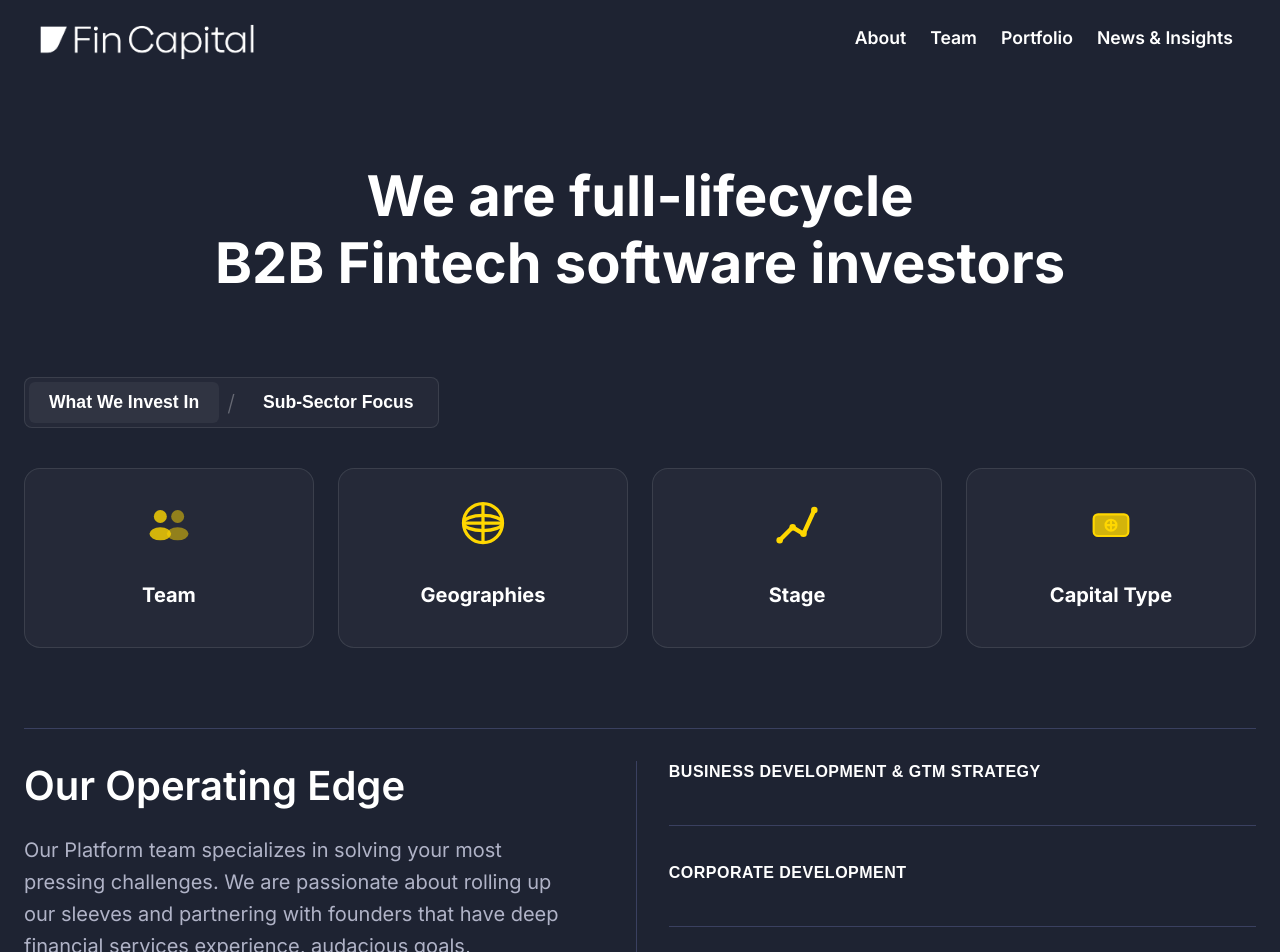
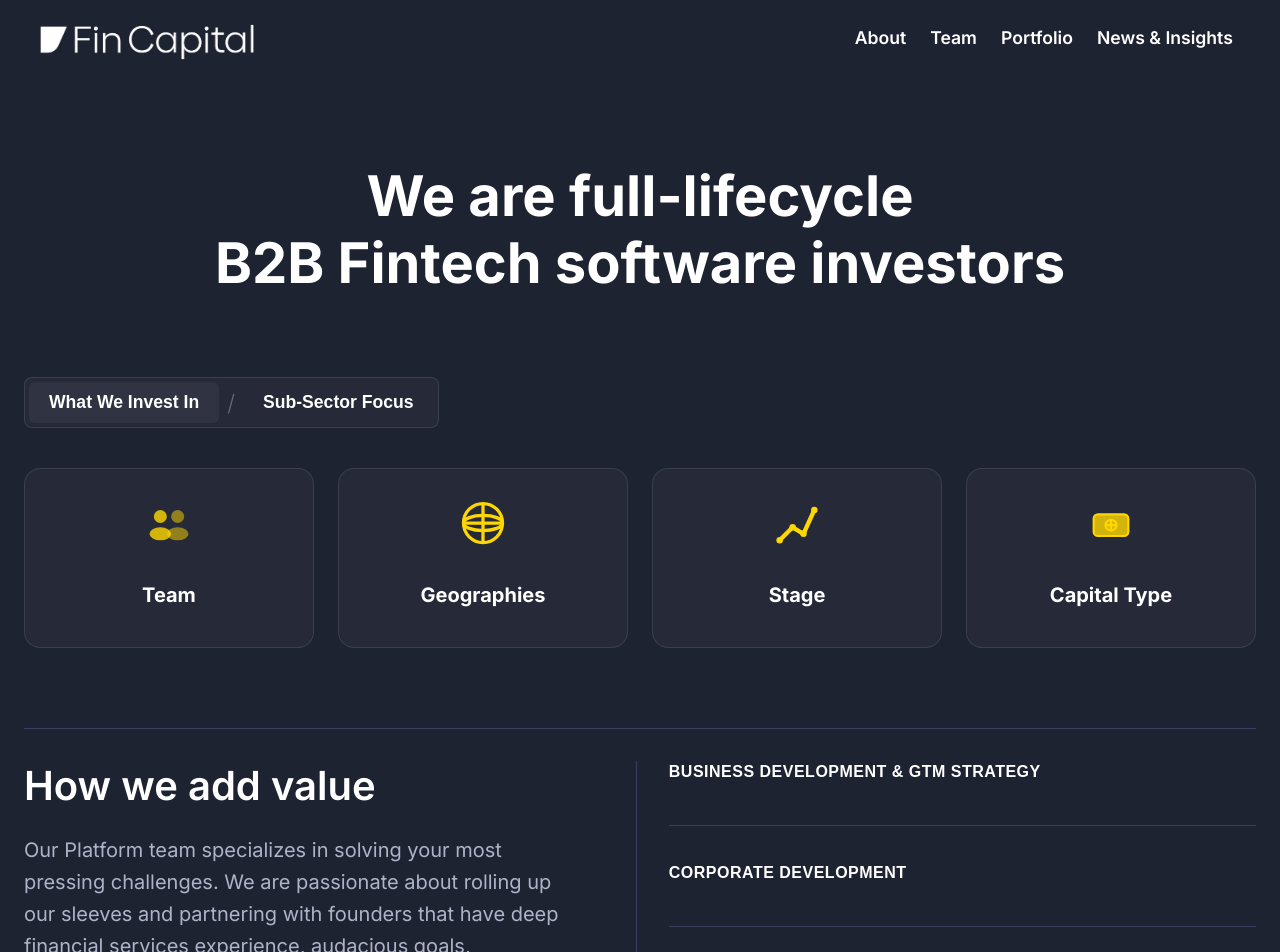
Before and after one commit to DerekJongWu/fin-website, a Next.js app: page /about in a window 1280 px wide. Shown: the top 952 px of the page. Built offline with nearby package versions, Linux system fonts and the light colour scheme.

Commit message:
make small changes to the about page and portfolio page

```diff
--- a/src/app/about/page.tsx
+++ b/src/app/about/page.tsx
@@ -591,7 +591,7 @@ export default function AboutPage() {
                 textAlign: 'left',
                 marginTop: 0
               }}>
-                Our Operating Edge
+                How we add value
               </h2>
               <div style={{ color: '#B0B3C7', fontSize: '1.25rem', lineHeight: 1.6 }}>
                 Our Platform team specializes in solving your most pressing challenges. We are passionate about rolling up our sleeves and partnering with founders that have deep financial services experience, audacious goals, differentiated products, and a global mindset.
--- a/src/app/portfolio/PortfolioClient.tsx
+++ b/src/app/portfolio/PortfolioClient.tsx
@@ -94,7 +94,7 @@ export default function PortfolioClient({ companies }: { companies: Company[] })
         }}>
           {/* Thesis */}
           <div style={{ minWidth: 220 }}>
-            <div style={{ color: '#FFD700', fontWeight: 600, marginBottom: 10, fontFamily: 'var(--font-inter)' }}>Thesis</div>
+            <div style={{ color: '#FFD700', fontWeight: 600, marginBottom: 10, fontFamily: 'var(--font-inter)' }}>Sub-sector</div>
             <div style={{ display: 'grid', gridTemplateColumns: '1fr 1fr', gap: 0 }}>
               {/* Add marginLeft to the second column */}
               <style>{`
@@ -290,7 +290,7 @@ export default function PortfolioClient({ companies }: { companies: Company[] })
                 return (
                   <span style={{ display: 'block', width: '100%', textAlign: 'left', fontFamily: 'var(--font-inter)' }}>
                     <div style={{ fontWeight: 700, fontSize: '1.08rem', marginBottom: 4 }}>
-                      Thesis:
+                      Sub-sector:
                     </div>
                     <div style={{ fontSize: '0.75rem', fontWeight: 400, marginBottom: 18, color: '#1E2332', opacity: 0.85 }}>
                       {company.thesis || 'No thesis available.'}
```
